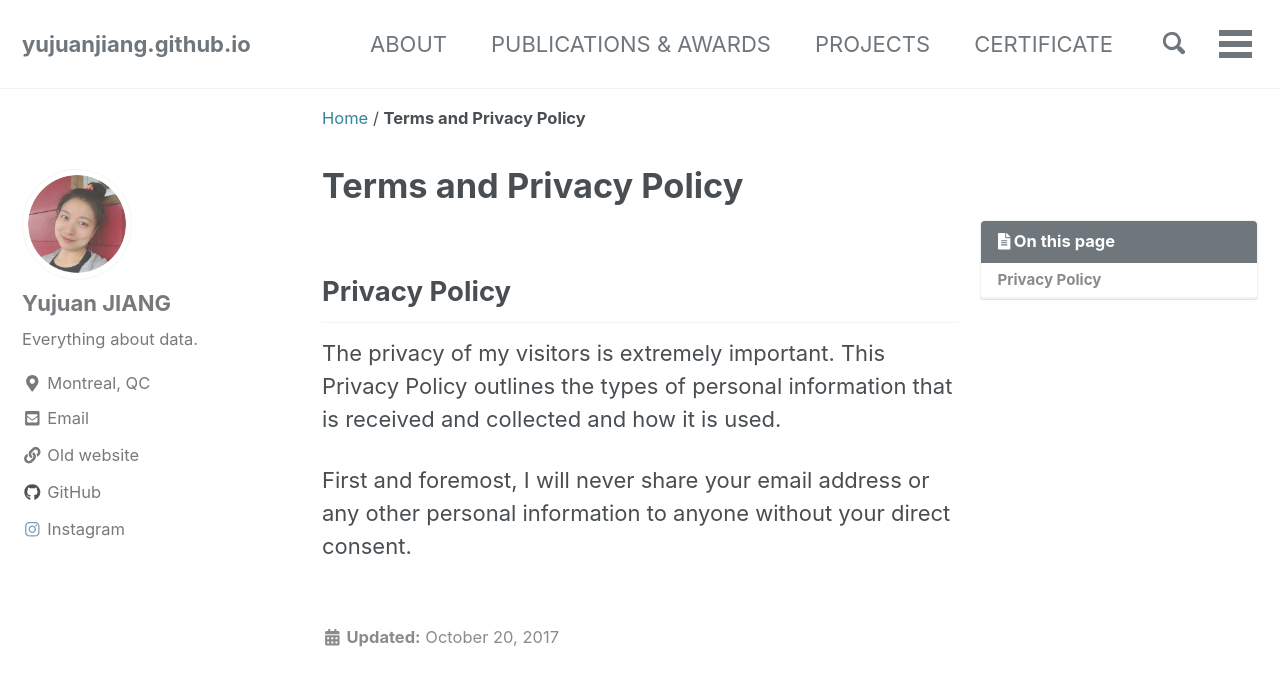
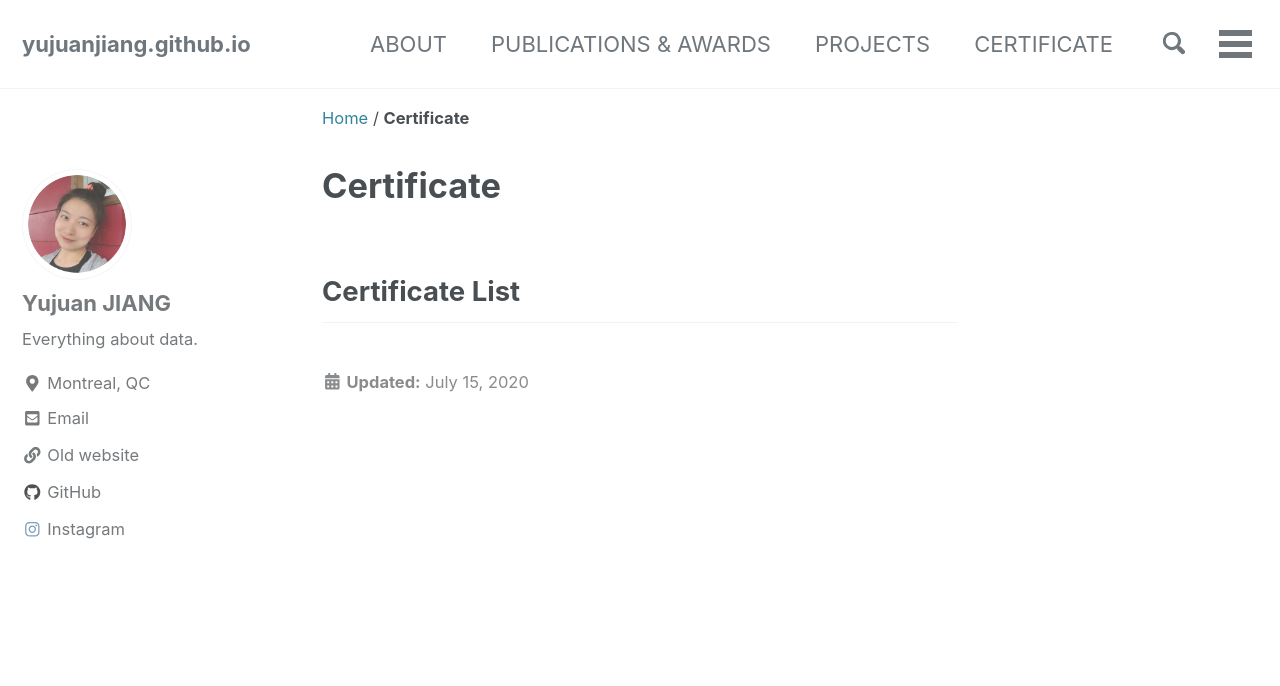
Before and after one commit to yujuanjiang/yujuanjiang.github.io, a Jekyll site: the page built from _pages/certificate.md, in a window 1280 px wide and 900 px high. Shown: the top 686 px of the window. Built offline with Jekyll 4.4.1, drawn with Linux system fonts in a browser that asks for light colours; cached includes are drawn as plain includes; nearby versions of some CDN libraries.

Commit message:
add titles to pages

```diff
--- a/_pages/certificate.md
+++ b/_pages/certificate.md
@@ -1,12 +1,8 @@
 ---
 permalink: /certificate/
-title: "Terms and Privacy Policy"
-last_modified_at: 2017-10-20T12:42:38-04:00
-toc: true
+title: "Certificate"
+last_modified_at: 2020-07-15T09:27:38-04:00
+toc: false
 ---
 
-## Privacy Policy
-
-The privacy of my visitors is extremely important. This Privacy Policy outlines the types of personal information that is received and collected and how it is used.
-
-First and foremost, I will never share your email address or any other personal information to anyone without your direct consent.
+## Certificate List
```
Also changed, not shown: _pages/about.md (+1 -1 lines), _pages/blogs.md (+6 -3 lines), _pages/projects.md (+6 -3 lines), _pages/publications.md (+8 -1 lines).
